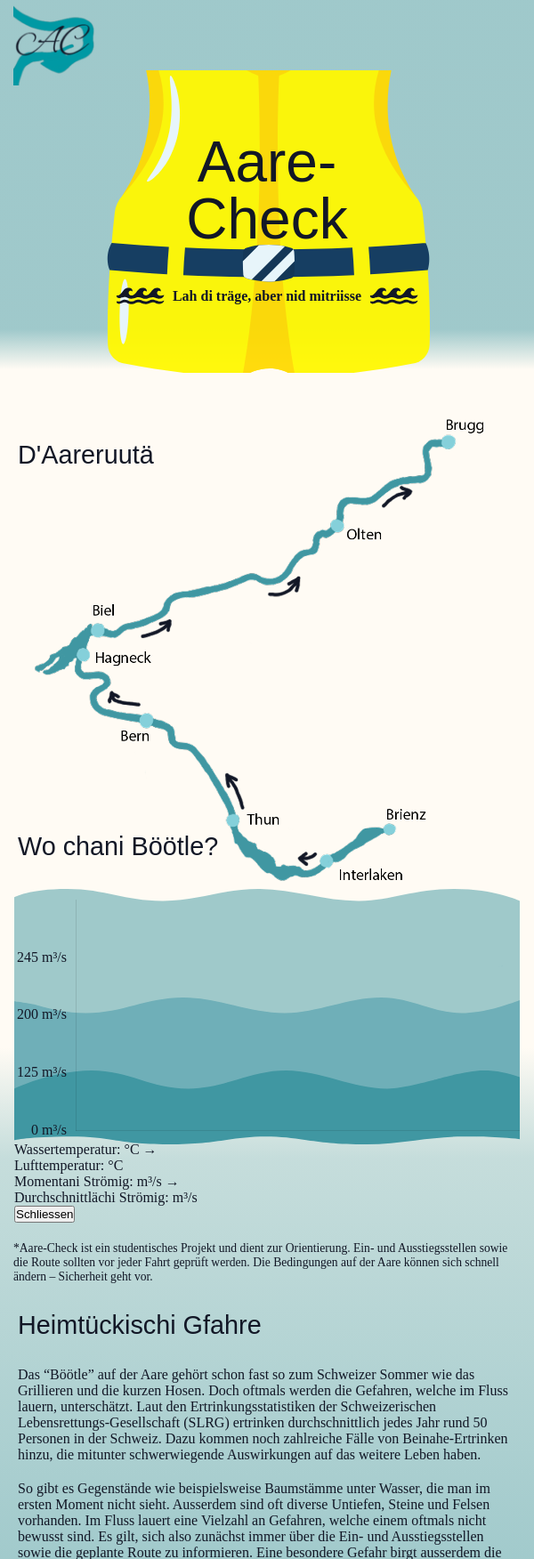
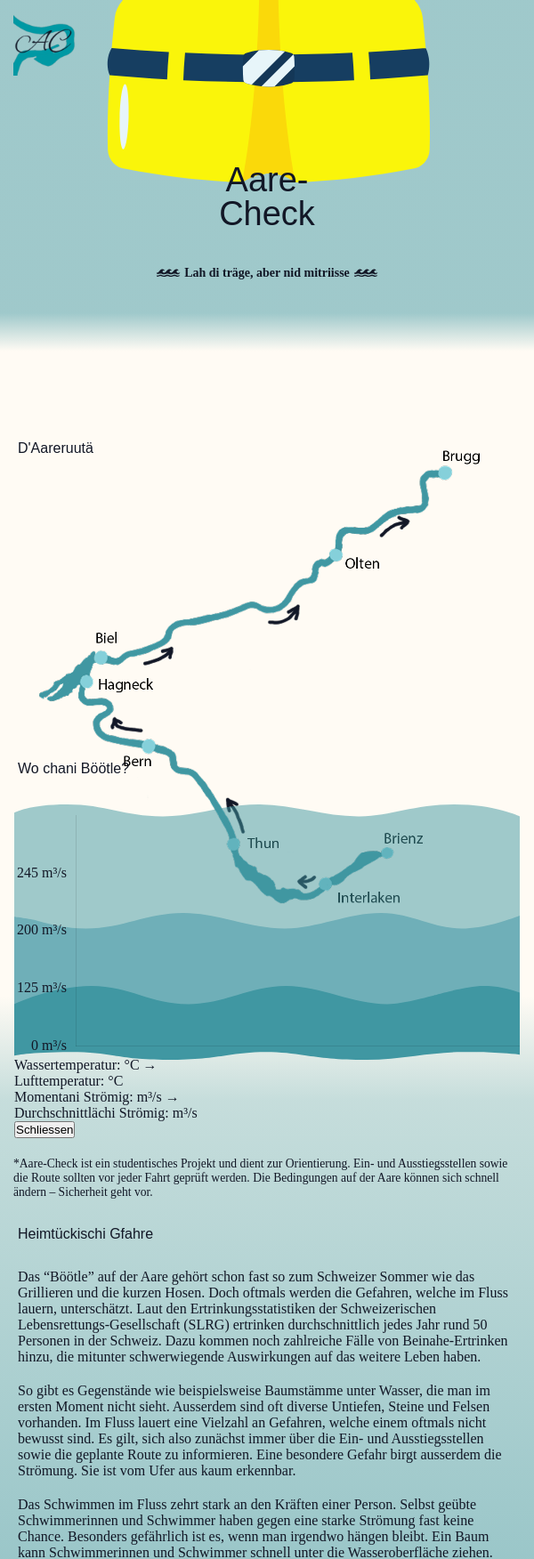
Before and after one commit to JennyDerreR/IM3_aare, a PHP site: page /landing.html in a window 600 px wide. Shown: the top 1752 px of the page at 89% size. Run offline with PHP 8.4, Linux system fonts and the light colour scheme; data that the repository does not hold is empty.

Commit message:
Anpassung Mediaqueries - Logogrösse responsive

```diff
--- a/styles.css
+++ b/styles.css
@@ -126,8 +126,8 @@
     transform: translateY(-15%);
     z-index: 1;    /* give it room so the background svg is visible */
     position: relative;
-    overflow-x: hidden;   /* only horizontal is clipped */
-    overflow-y: visible;  /* keep top/bottom visible */
+    /*overflow-x: hidden;*/ /* only horizontal is clipped */
+    /*overflow-y: visible;*/  /* keep top/bottom visible */
 }
 
 .title {
@@ -450,6 +450,90 @@
     };
 }
 
+/* Freeze header + welcome content between 480px and 768px
+   mobile-first: content stays the same size; only backgrounds (body/map/swimmwest background area)
+   can expand. Place this block BEFORE your existing @media (min-width: 768px) rules. */
+@media (min-width: 480px) and (max-width: 767.98px) {
+
+  header img {
+    max-height: 80px;
+    max-width: 80px;
+    padding: 5px;
+    margin: 10px 0px 20px 10px;
+    z-index: 0;
+  }
+
+  /* welcome container fixed sizing */
+  .welcome {
+    /* preserve the mobile look: fixed min-height and margins in px */
+    min-height: 340px;
+    margin-top: 20px;
+    margin-bottom: 20px;
+    margin-left: 20px;
+    margin-right: 20px;
+    transform: translateY(-15%); /* keep your vertical offset */
+    overflow: visible;
+  }
+
+  /* freeze heading + tagline typography to the size at ~480px */
+  .title h1 {
+    font-size: 38px !important;   /* fixed visual size in the freeze range */
+    line-height: 1.0 !important;
+    margin: 0;
+  }
+
+  .tagline h2 {
+    font-size: 14px !important;
+    margin: 0;
+  }
+  .tagline img {
+    width: 36px !important; /* small fixed icon size */
+    height: auto;
+  }
+
+  /* keep swimmwest transform/scale constant (no vw-based scaling) */
+  .swimmwest,
+  .swimmwest img {
+    overflow: hidden; /* prevent swimmwest from adding vertical scroll */
+  }
+
+  .swimmwest img {
+    position: absolute !important;
+    left: 50% !important;
+    top: 0 !important;
+    transform: translate(-49%, -110%) scale(3) !important; /* fixed look */
+    transform-origin: center center !important;
+    opacity: 0.95 !important;
+    width: auto !important;
+    max-width: none !important;
+    max-height: 220% !important;
+    pointer-events: none;
+  }
+
+  /* fix map visual size so it doesn't drive layout height in this range */
+  .map {
+    max-height: 420px;
+  }
+  .map img {
+    transform: scale(1.07) translateY(-20%) !important;
+    object-position: center top !important;
+    max-width: 100%;
+    height: auto;
+  }
+
+  /* ensure headings inside welcome don't inherit vw-based scaling */
+  .welcome h1, .welcome h2, .welcome h3, .welcome p {
+    font-size: inherit;
+  }
+
+  /* keep any clamp()/vw rules from growing within the freeze window */
+  h1, h2, h3, p {
+    /* small, safe overrides so typographic scaling rules that use vw/clamp don't apply here */
+    font-size: unset;
+  }
+}
+
+
 /* ----------------- Tablet (≥ 768px) ----------------- */
 
 @media (min-width: 768px) {
```
Also changed, not shown: other parts of styles.css (+39 -7 lines).
